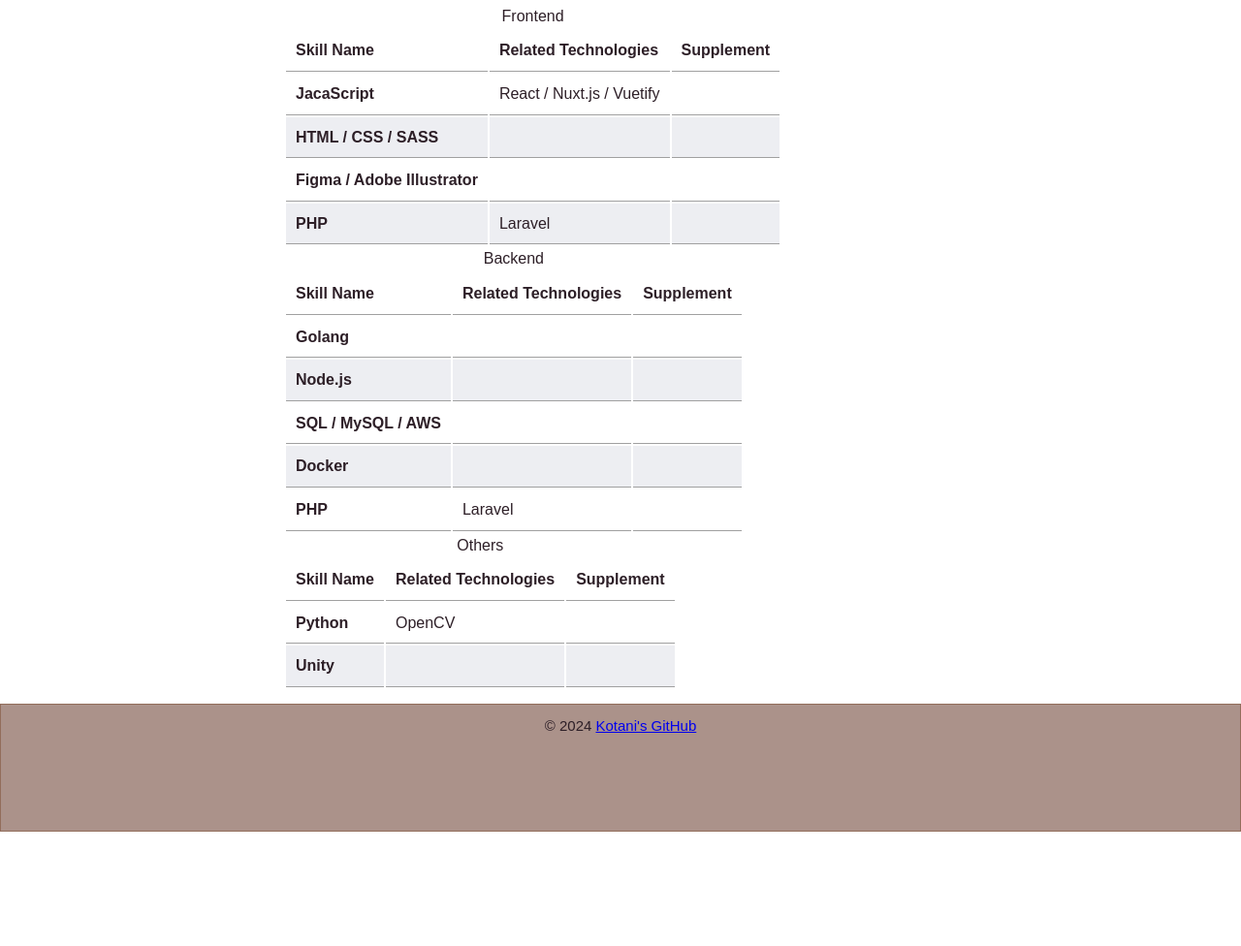
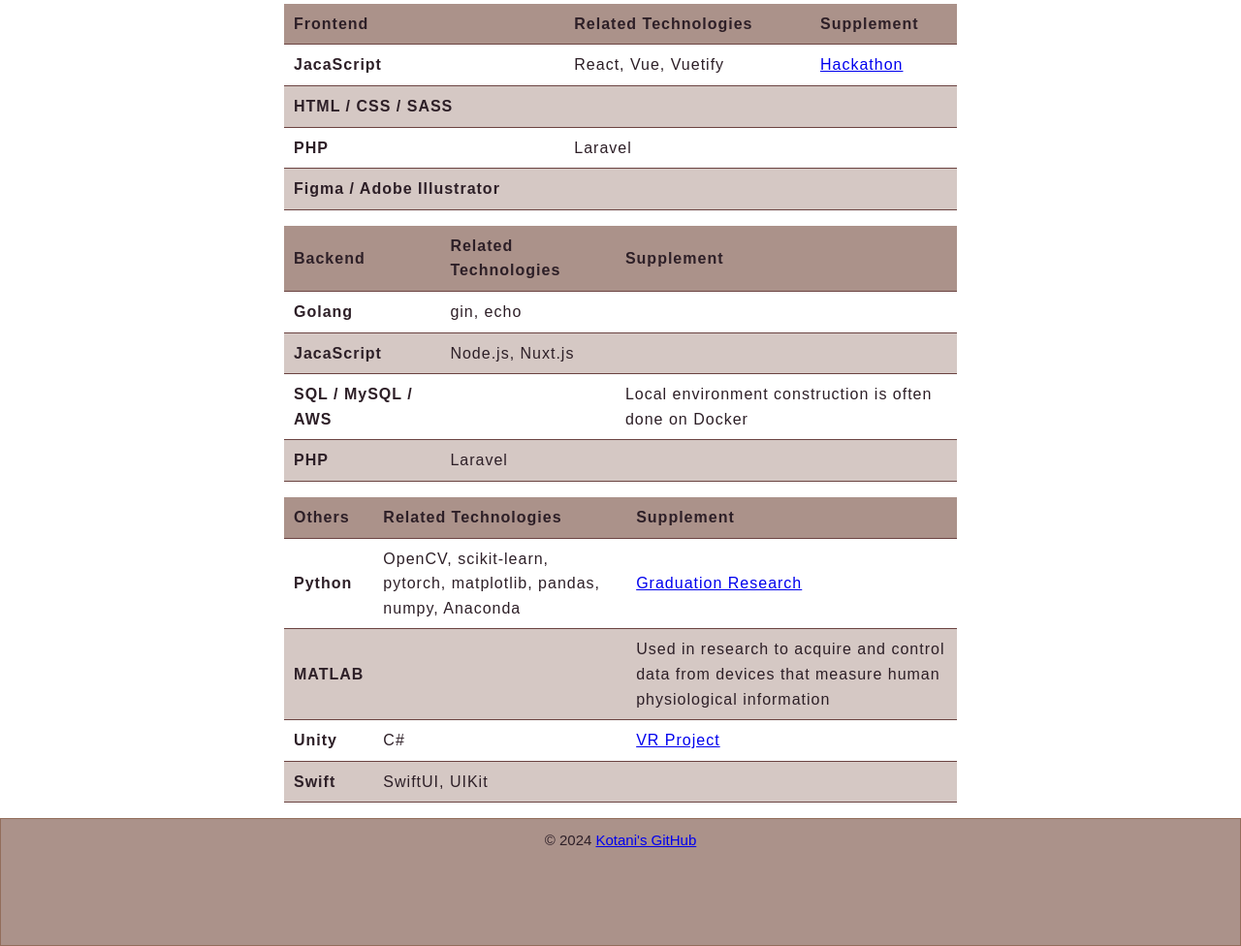
Before and after one commit to NKotani/portfolio, a plain HTML site: page index.html in a window 1280 px wide. Shown: the part 568-1544 px from the top of the page at 97% size. Before the commit the page ends 1426 px from the top, so only its background shows below. Drawn offline with Linux system fonts and the light colour scheme.

Commit message:
feat: Update skill sets

```diff
--- a/css/style.css
+++ b/css/style.css
@@ -123,12 +123,21 @@
 	font-size: 14px;
 }
 }
+table {
+	border-collapse: collapse;
+	letter-spacing: 1px;
+	margin: 1em 0;
+	width: 100%;
+}
+thead {
+  background-color: #AB928A;
+}
 th,
 td {
-	border-bottom: 1px solid rgb(160 160 160);
+	border-bottom: 1px solid #6B4341;
 	padding: 8px 10px;
 	text-align: left;
 }
 tbody > tr:nth-of-type(even) {
-	background-color: rgb(237 238 242);
+	background-color: rgba(171, 146, 138, .5);
 }
--- a/index.html
+++ b/index.html
@@ -27,12 +27,9 @@
                             </ul>
                         <h3>Skill Set</h3>
                         <table>
-                            <caption>
-                                Frontend
-                            </caption>
                             <thead>
                                 <tr>
-                                  <th scope="col">Skill Name</th>
+                                    <th scope="col">Frontend</th>
                                     <th scope="col">Related Technologies</th>
                                     <th scope="col">Supplement</th>
                                 </tr>
@@ -40,8 +37,8 @@
                             <tbody>
                                 <tr>
                                     <th scope="row">JacaScript</th>
-                                  <td>React / Nuxt.js / Vuetify</td>
-                                  <td></td>
+                                    <td>React, Vue, Vuetify</td>
+                                    <td><a href="https://github.com/NKotani/AE2Team2">Hackathon</a></td>
                                 </tr>
                                 <tr>
                                     <th scope="row">HTML / CSS / SASS</th>
@@ -49,9 +46,41 @@
                                     <td></td>
                                 </tr>
                                 <tr>
+                                    <th scope="row">PHP</th>
+                                    <td>Laravel</td>
+                                    <td></td>
+                                </tr>
+                                <tr>
                                     <th scope="row">Figma / Adobe Illustrator</th>
                                     <td></td>
                                     <td></td>
+                                </tr>
+                            </tbody>
+                        </table>
+
+                        <table>
+                            <thead>
+                                <tr>
+                                    <th scope="col">Backend</th>
+                                    <th scope="col">Related Technologies</th>
+                                    <th scope="col">Supplement</th>
+                                </tr>
+                            </thead>
+                            <tbody>
+                                <tr>
+                                    <th scope="row">Golang</th>
+                                    <td>gin, echo</td>
+                                    <td></td>
+                                </tr>
+                                <tr>
+                                    <th scope="row">JacaScript</th>
+                                    <td>Node.js, Nuxt.js</td>
+                                    <td></td>
+                                </tr>
+                                <tr>
+                                    <th scope="row">SQL / MySQL / AWS</th>
+                                    <td></td>
+                                    <td>Local environment construction is often done on Docker</td>
                                 </tr>
                                 <tr>
                                     <th scope="row">PHP</th>
@@ -62,52 +91,9 @@
                         </table>
 
                         <table>
-                            <caption>
-                                Backend
-                            </caption>
                             <thead>
                                 <tr>
-                                  <th scope="col">Skill Name</th>
-                                  <th scope="col">Related Technologies</th>
-                                  <th scope="col">Supplement</th>
-                                </tr>
-                            </thead>
-                            <tbody>
-                                <tr>
-                                    <th scope="row">Golang</th>
-                                    <td></td>
-                                    <td></td>
-                                </tr>
-                                <tr>
-                                    <th scope="row">Node.js</th>
-                                    <td></td>
-                                    <td></td>
-                                </tr>
-                                <tr>
-                                    <th scope="row">SQL / MySQL / AWS</th>
-                                    <td></td>
-                                    <td></td>
-                                </tr>
-                                <tr>
-                                    <th scope="row">Docker</th>
-                                    <td></td>
-                                    <td></td>
-                                </tr>
-                                <tr>
-                                    <th scope="row">PHP</th>
-                                    <td>Laravel</td>
-                                    <td></td>
-                                </tr>
-                            </tbody>
-                          </table>
-
-                          <table>
-                              <caption>
-                                Others
-                              </caption>
-                              <thead>
-                                  <tr>
-                                      <th scope="col">Skill Name</th>
+                                    <th scope="col">Others</th>
                                     <th scope="col">Related Technologies</th>
                                     <th scope="col">Supplement</th>
                                 </tr>
@@ -115,12 +101,22 @@
                             <tbody>
                                 <tr>
                                     <th scope="row">Python</th>
-                                      <td>OpenCV</td>
+                                    <td>OpenCV, scikit-learn, pytorch, matplotlib, pandas, numpy, Anaconda</td>
+                                    <td><a href="https://github.com/NKotani/PointAnywhere">Graduation Research</a></td>
+                                </tr>
+                                <tr>
+                                    <th scope="row">MATLAB</th>
                                     <td></td>
+                                    <td>Used in research to acquire and control data from devices that measure human physiological information</td>
                                 </tr>
                                 <tr>
                                     <th scope="row">Unity</th>
-                                      <td></td>
+                                    <td>C#</td>
+                                    <td><a href="https://github.com/IVRCstandard2023/The-Legend-of-Holy-Sword">VR Project</a></td>
+                                </tr>
+                                <tr>
+                                    <th scope="row">Swift</th>
+                                    <td>SwiftUI, UIKit</td>
                                     <td></td>
                                 </tr>
                             </tbody>
```
Lines whose indentation alone changed are shown as unchanged.
